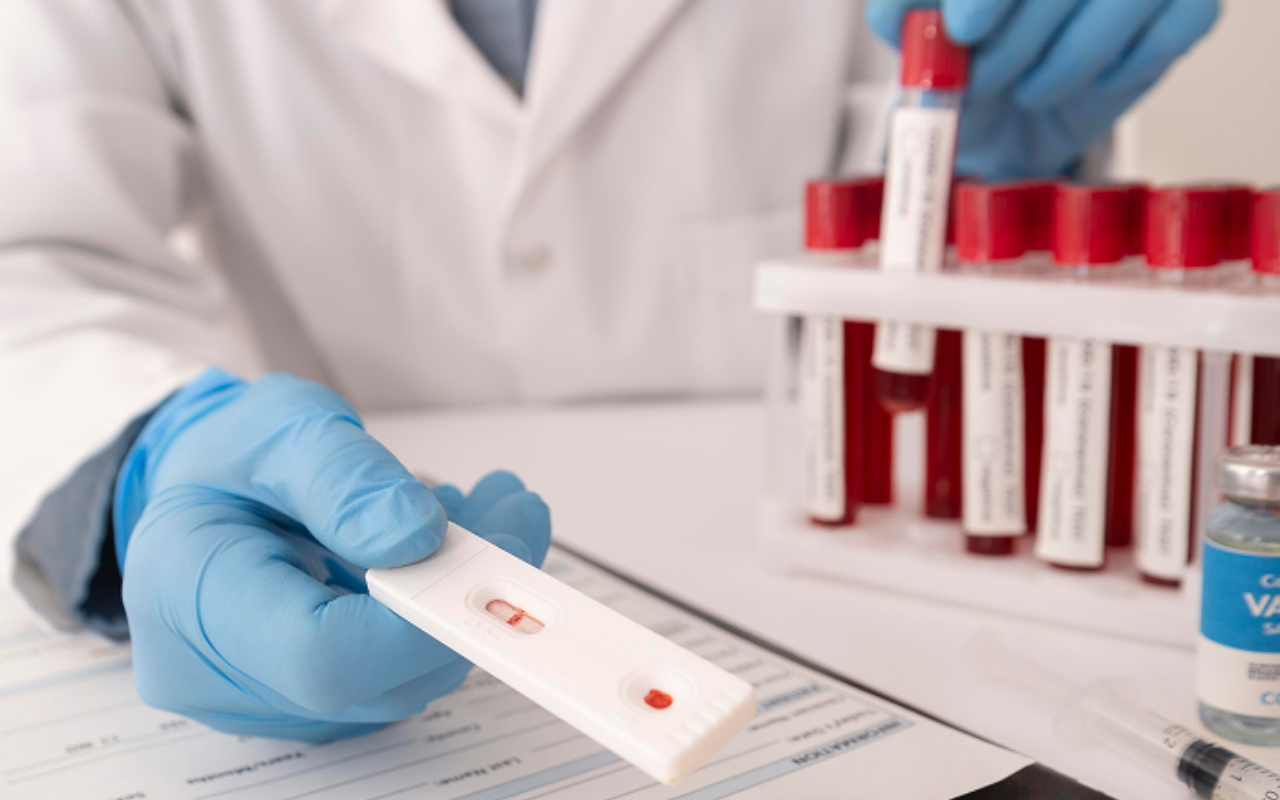
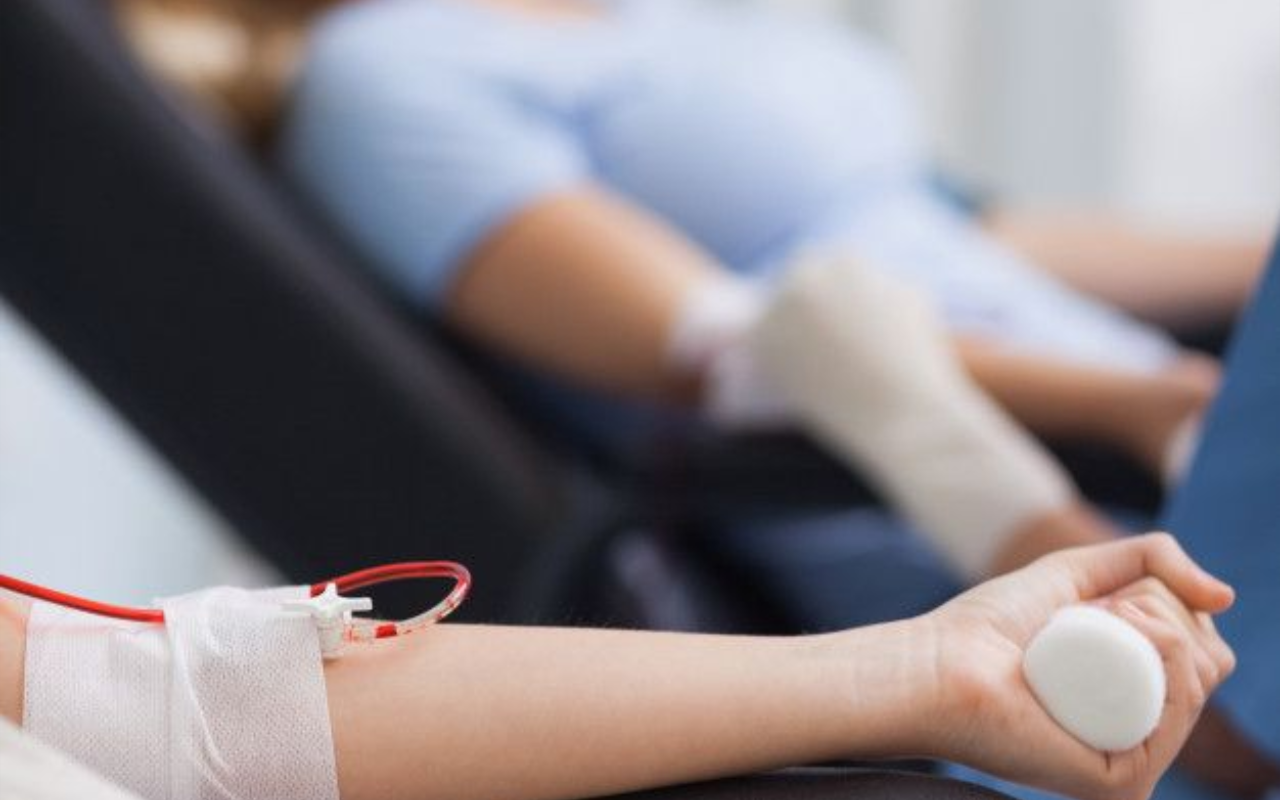
Before and after one commit to JeevanAwsm4/PurelinkHospitalTestDeployment, a Next.js app: page /signin in a window 1280 px wide. Built offline with nearby package versions, Linux system fonts and the light colour scheme.

Commit message:
Update signin.tsx

```diff
--- a/src/pages/signin.tsx
+++ b/src/pages/signin.tsx
@@ -152,7 +152,7 @@ export default function Login() {
       {/* Right Side */}
       <div className="hidden md:flex md:w-1/2 bg-purple-600 items-center justify-center relative overflow-hidden rounded-3xl min-h-[43.75rem]">
         <Image
-          src="/images/signin/image.png"
+          src="/images/signin/image38.svg"
           alt="Blood Donation"
           layout="fill"
           objectFit="cover"
```
